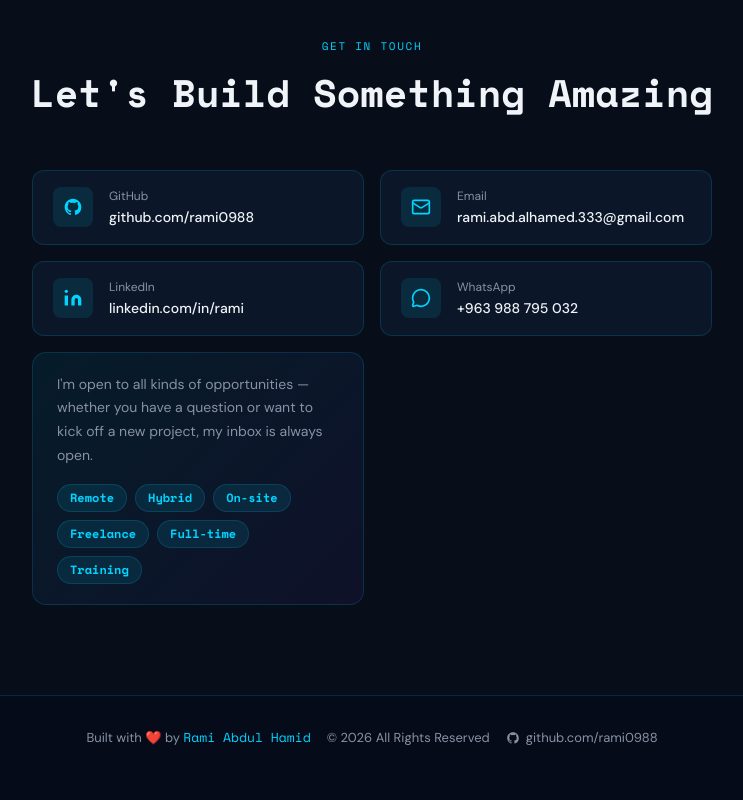
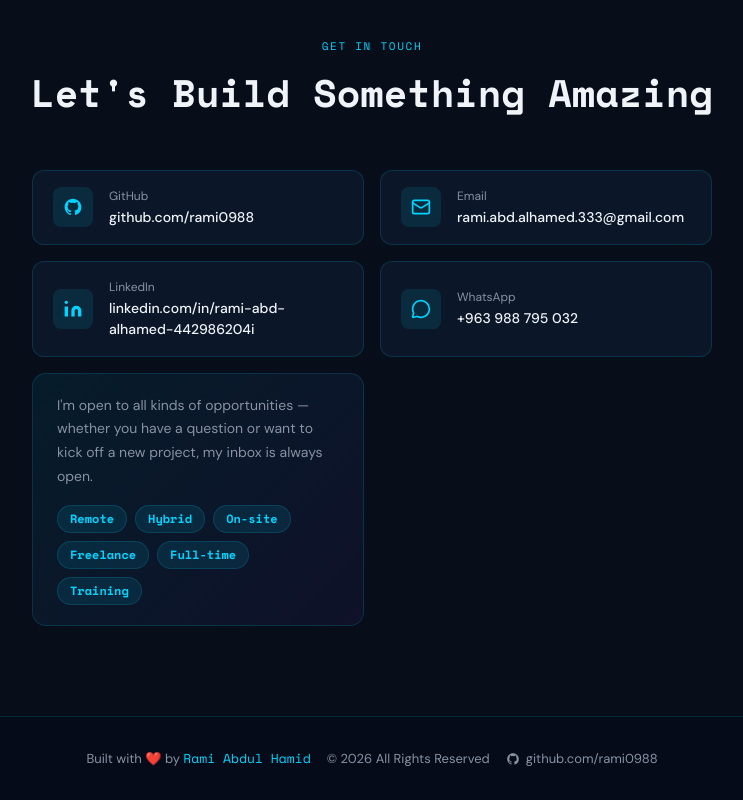
Before and after one commit to rami0988/portfolio-, a React (Vite) app: page / in a window 1280 px wide. Shown: the part 3731-4531 px from the top of the page, without its empty margins (268-1011 px from the left). Before the commit the page ends 4510 px from the top, so only its background shows below. Built offline with nearby package versions, Linux system fonts and the light colour scheme.

Commit message:
first commit

```diff
--- a/src/components/ContactSection.jsx
+++ b/src/components/ContactSection.jsx
@@ -10,7 +10,7 @@ import ContactCard from "./ContactCard";
 const CONTACTS = [
   { icon: <Github size={20} />,        label: "GitHub",   value: "github.com/rami0988",             href: "https://github.com/rami0988" },
   { icon: <Mail size={20} />,          label: "Email",    value: "rami.abd.alhamed.333@gmail.com",   href: "mailto:rami.abd.alhamed.333@gmail.com" },
-  { icon: <Linkedin size={20} />,      label: "LinkedIn", value: "linkedin.com/in/rami",             href: "https://linkedin.com/in/rami" },
+  { icon: <Linkedin size={20} />,      label: "LinkedIn", value: "linkedin.com/in/rami-abd-alhamed-442986204i",             href: "https://linkedin.com/in/rami" },
   { icon: <MessageCircle size={20} />, label: "WhatsApp", value: "+963 988 795 032",                 href: "https://wa.me/963988795032" },
 ];
 
```
